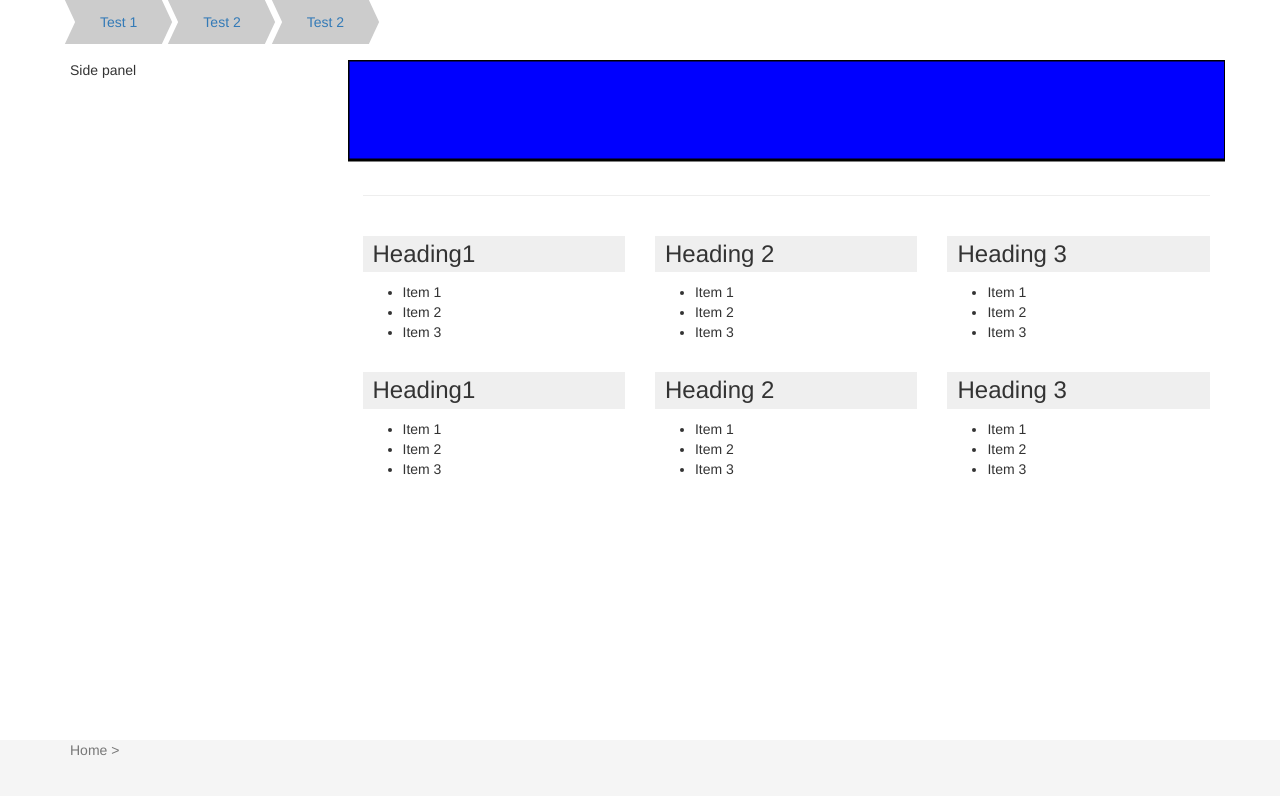
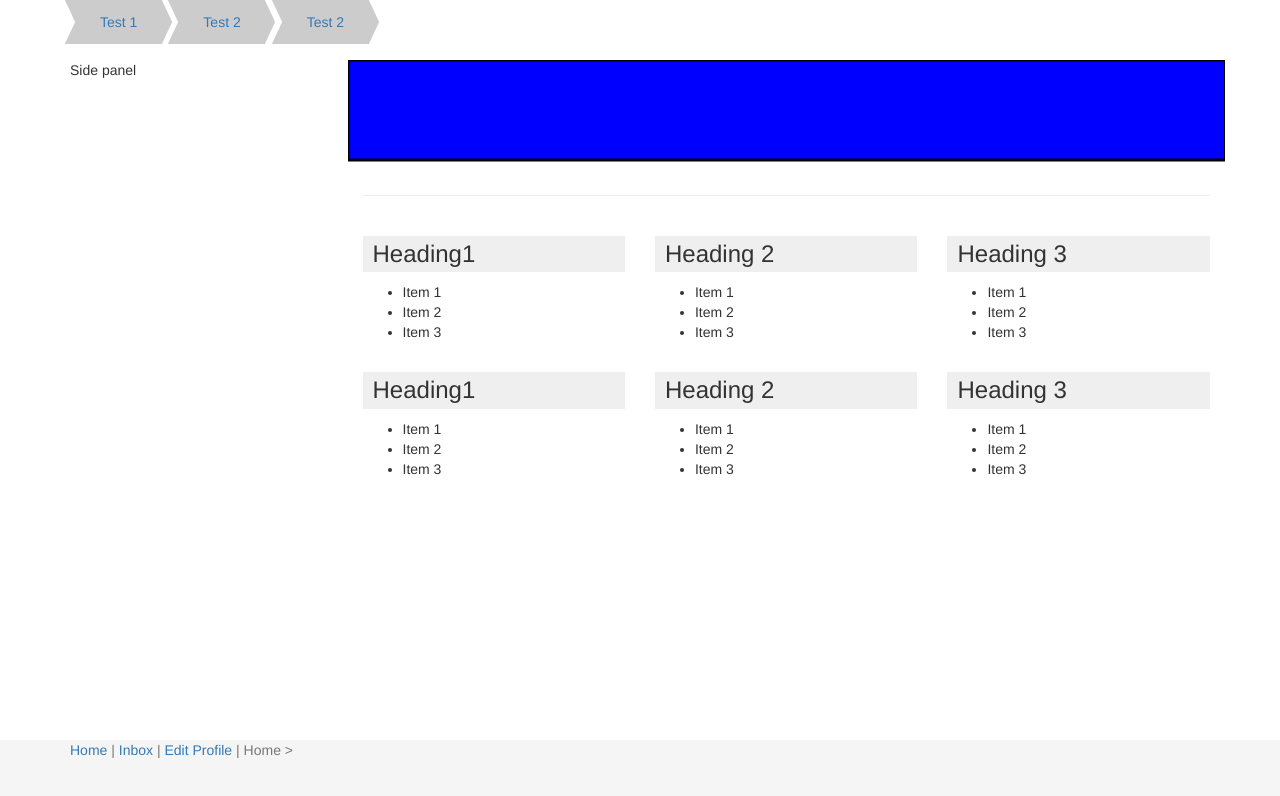
Before and after one commit to radify/stateographer, a website: page index.html in a window 1280 px wide. Drawn offline with nearby package versions, Linux system fonts and the light colour scheme; some packages are replaced by stand-ins of ours.

Commit message:
Add example/test footer links

```diff
--- a/index.html
+++ b/index.html
@@ -170,7 +170,12 @@
 
 	<footer class="footer">
 		<div class="container">
-			<p class="text-muted"><ui-view /></p>
+			<p class="text-muted">
+				<a ui-sref="home">Home</a> |
+				<a ui-sref="home.messages.inbox">Inbox</a> |
+				<a ui-sref="home.profile.edit">Edit Profile</a> |
+				<ui-view />
+			</p>
 		</div>
 	</footer>
 
```
